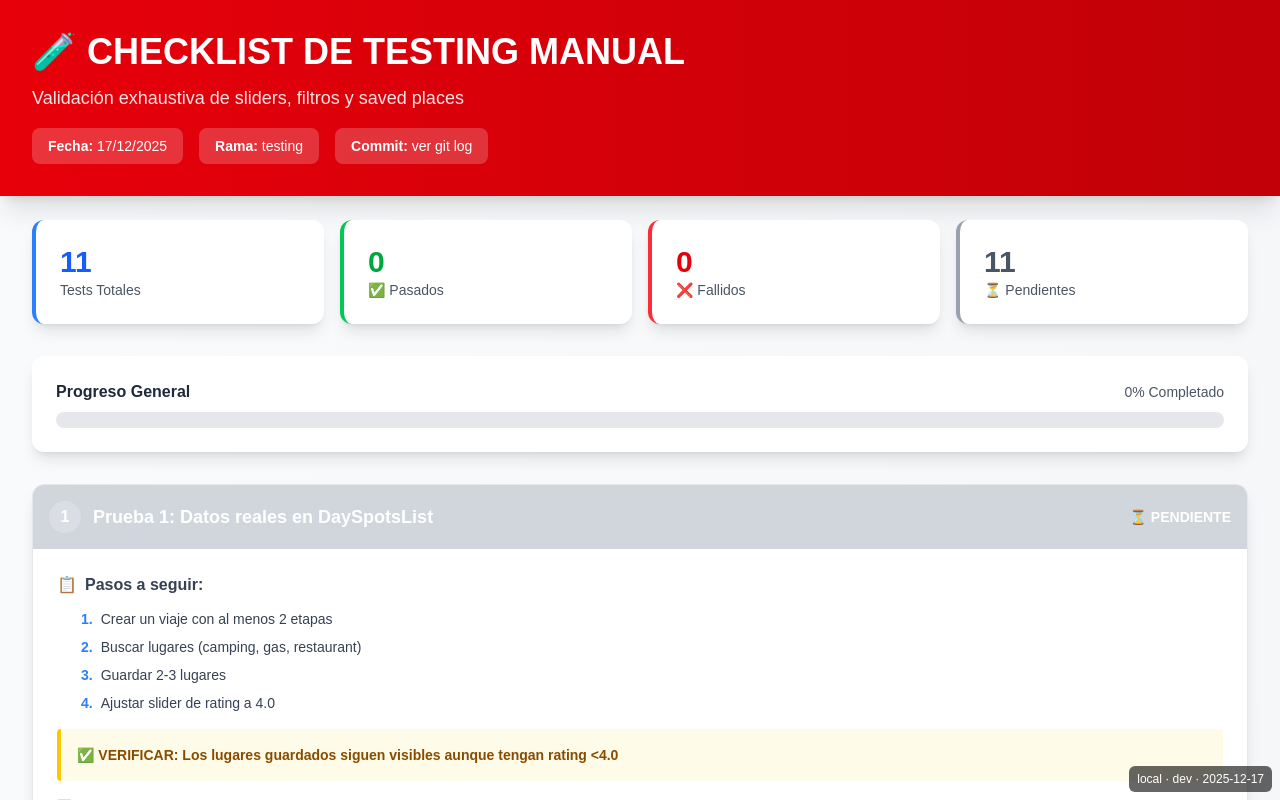
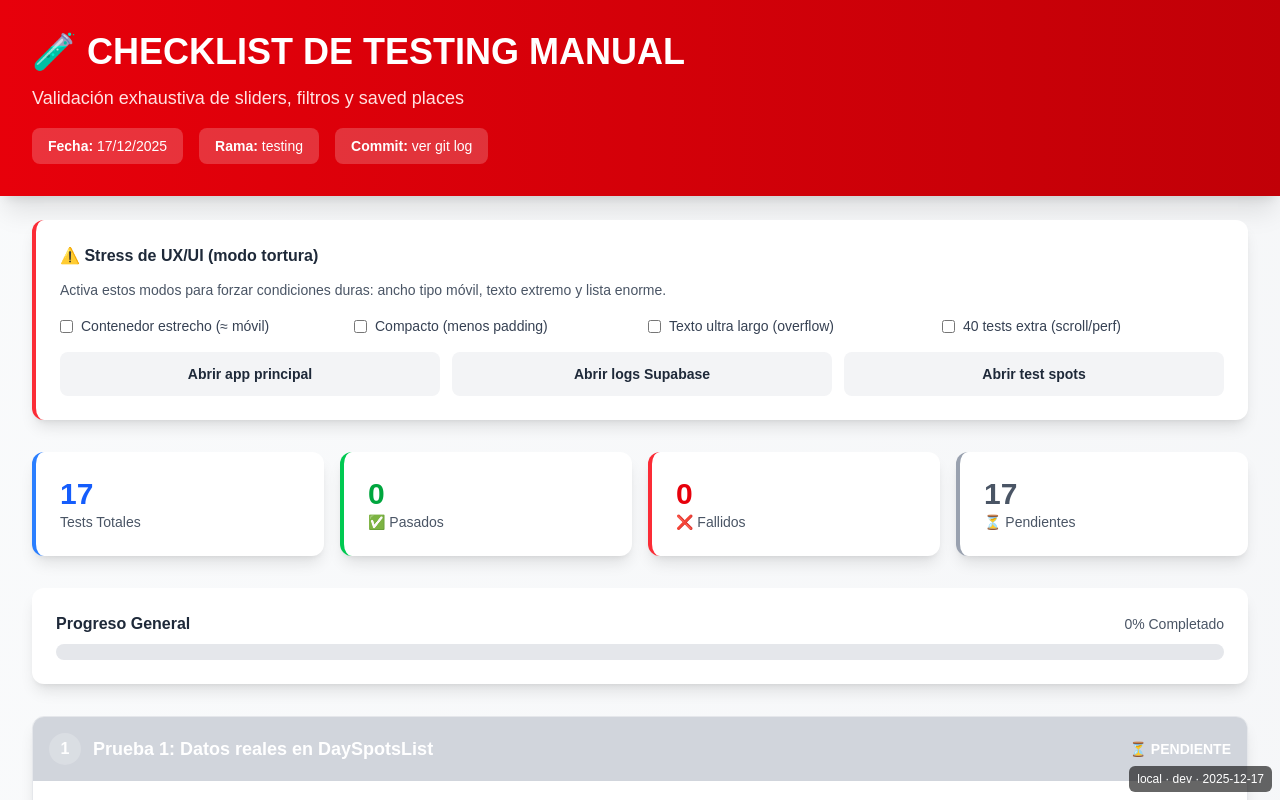
Before and after one commit to caracolazefiro-sketch/CaraColaViajes, a Next.js app: page /test-manual-checklist in a window 1280 px wide. Shown: the top 800 px of the page. Built offline with nearby package versions, Linux system fonts and the light colour scheme.

Commit message:
Expand manual checklist with stress modes + stage adjust tests

```diff
--- a/app/test-manual-checklist/page.tsx
+++ b/app/test-manual-checklist/page.tsx
@@ -1,6 +1,6 @@
 'use client';
 
-import React, { useState } from 'react';
+import React, { useMemo, useState } from 'react';
 
 interface TestItem {
     id: string;
@@ -13,7 +13,12 @@ interface TestItem {
 
 export default function TestManualChecklist() {
     const todayEs = new Date().toLocaleDateString('es-ES');
-    const [tests, setTests] = useState<TestItem[]>([
+    const [stressNarrow, setStressNarrow] = useState(false);
+    const [stressLongText, setStressLongText] = useState(false);
+    const [stressManyTests, setStressManyTests] = useState(false);
+    const [stressCompact, setStressCompact] = useState(false);
+
+    const baseTests = useMemo<TestItem[]>(() => [
         {
             id: 'test-1',
             title: 'Prueba 1: Datos reales en DaySpotsList',
@@ -148,8 +153,118 @@ export default function TestManualChecklist() {
             verification: '✅ VERIFICAR: En el segundo request hay cache hit (o fallback) y coste $0 para Places.',
             status: 'pending',
             notes: ''
+        },
+
+        // --- AJUSTE DE ETAPAS (MANDATORY) + PREFIJO INMUTABLE ---
+        {
+            id: 'stage-1',
+            title: 'Ajuste 1: Inserta parada mandatory y se ve en etapas',
+            steps: [
+                'Crear un viaje largo (>= 8 días) con kmMaximoDia bajo (ej: 250)',
+                'Ir al día 2 y usar “Ajustar parada/etapa” para fijar una parada técnica (ej: Dax)',
+                'Comprobar que el input “etapas” se actualiza y contiene esa parada (mandatory visible)',
+                'Refrescar la página (F5)'
+            ],
+            verification: '✅ VERIFICAR: La parada añadida sigue en “etapas” tras F5 y el itinerario sigue pasando por ella.',
+            status: 'pending',
+            notes: ''
+        },
+        {
+            id: 'stage-2',
+            title: 'Ajuste 2: Ajuste posterior NO borra el anterior (no se olvida Dax)',
+            steps: [
+                'Con el viaje anterior (con Dax ya insertado), ajustar otro día posterior (ej: día 6/7) a otra ciudad',
+                'Volver a revisar el día 2 y el input “etapas”',
+                'Abrir el mapa y comprobar que la ruta pasa por la parada del ajuste anterior'
+            ],
+            verification: '✅ VERIFICAR: El ajuste anterior sigue activo (itinerario y etapas), y no reaparece la parada al final ni desaparece.',
+            status: 'pending',
+            notes: ''
+        },
+        {
+            id: 'stage-3',
+            title: 'Ajuste 3: Prefijo inmutable + savedPlaces preservados',
+            steps: [
+                'Guardar 3-5 lugares en un día ANTERIOR al ajuste (día 1 o 2)',
+                'Hacer un ajuste en un día posterior (ej: día 6/7)',
+                'Volver a los días anteriores y comprobar la lista de guardados',
+                'Cambiar filtros/rating y toggles de categorías'
+            ],
+            verification: '✅ VERIFICAR: Los savedPlaces del prefijo siguen intactos y visibles; no se pierden tras ajustes posteriores.',
+            status: 'pending',
+            notes: ''
+        },
+        {
+            id: 'stage-4',
+            title: 'Ajuste 4: Nunca aparece lat,lng como “from” en el día siguiente',
+            steps: [
+                'Hacer un ajuste de parada técnica que fuerce el “pin/merge” del día (puede superar kmMaximoDia)',
+                'Mirar el día siguiente: el “from” debe ser el nombre de la ciudad ajustada',
+                'Repetir 2 veces con ajustes distintos'
+            ],
+            verification: '✅ VERIFICAR: El día siguiente empieza por nombre (ej: “Dax”), no por “43.708608,-1.051945”.',
+            status: 'pending',
+            notes: ''
+        },
+
+        // --- PLACES CACHE (CUANTIZADO) ---
+        {
+            id: 'places-q-1',
+            title: 'Places 1: Caché cuantizado (camping ~2km)',
+            steps: [
+                'En una etapa, activar Camping y esperar resultados',
+                'Mover ligeramente el centro (cambiar de día y volver, o re-seleccionar la etapa) para provocar pequeñas variaciones de center',
+                'Repetir el toggle Camping 2-3 veces',
+                'Abrir /logs-viewer-supabase y comparar keys: deberían estabilizarse (menos MISS)'
+            ],
+            verification: '✅ VERIFICAR: La segunda vez hay HIT/FALLBACK con coste $0 y la key no cambia por micro-variaciones.',
+            status: 'pending',
+            notes: ''
+        },
+        {
+            id: 'places-q-2',
+            title: 'Places 2: Rest/Súper/Gas/Turismo ~1km (calidad razonable)',
+            steps: [
+                'Activar Restaurant/Supermarket/Gas/Tourism en una etapa urbana',
+                'Repetir activación/desactivación y comparar resultados (no deben ser “de otra ciudad”)',
+                'Validar en /logs-viewer-supabase que hay HIT/FALLBACK frecuente'
+            ],
+            verification: '✅ VERIFICAR: Más hit-rate sin degradación obvia de relevancia (siguen siendo del área).',
+            status: 'pending',
+            notes: ''
         }
-    ]);
+    ], []);
+
+    const longTextSeed =
+        ' SUPER-LARGO_SIN_ESPACIOS_ABCDEFGHIJKLMNOPQRSTUVWXYZ0123456789_SUPER-LARGO_SIN_ESPACIOS_ABCDEFGHIJKLMNOPQRSTUVWXYZ0123456789';
+
+    const tests = useMemo<TestItem[]>(() => {
+        const withStress = stressLongText
+            ? baseTests.map((t) => ({
+                  ...t,
+                  title: `${t.title}${longTextSeed}`,
+                  steps: t.steps.map((s) => `${s} — ${longTextSeed}`),
+                  verification: `${t.verification} ${longTextSeed}`,
+              }))
+            : baseTests;
+
+        if (!stressManyTests) return withStress;
+
+        const extra = Array.from({ length: 40 }).map((_, i) => ({
+            id: `stress-${i + 1}`,
+            title: `Stress ${i + 1}: Scroll/overflow/perf`,
+            steps: [
+                'Alternar categorías rápidamente (camping/gas/restaurant/tourism) 10 veces',
+                'Cambiar de día 1→fin→1 rápidamente',
+                'Guardar 15+ lugares en un día y comprobar que UI no se rompe',
+            ],
+            verification: '✅ VERIFICAR: No hay scroll horizontal inesperado, ni UI congelada, ni pérdidas de estado.',
+            status: 'pending' as const,
+            notes: '',
+        }));
+
+        return [...withStress, ...extra];
+    }, [baseTests, stressLongText, stressManyTests]);
 
     const updateTestStatus = (id: string, status: 'pending' | 'pass' | 'fail') => {
         setTests(tests.map(test => test.id === id ? { ...test, status } : test));
@@ -180,6 +295,10 @@ export default function TestManualChecklist() {
     const failedTests = tests.filter(t => t.status === 'fail').length;
     const pendingTests = tests.filter(t => t.status === 'pending').length;
 
+    const pagePadding = stressCompact ? 'px-3 py-4' : 'px-8 py-6';
+    const wrapWidth = stressNarrow ? 'max-w-sm' : 'max-w-7xl';
+    const cardSpacing = stressCompact ? 'space-y-3' : 'space-y-6';
+
     return (
         <div className="min-h-screen bg-gradient-to-br from-gray-50 to-gray-100">
             {/* Header */}
@@ -200,7 +319,45 @@ export default function TestManualChecklist() {
             </div>
 
             {/* Progress Dashboard */}
-            <div className="max-w-7xl mx-auto px-8 py-6">
+            <div className={`${wrapWidth} mx-auto ${pagePadding}`}>
+                {/* Stress Controls */}
+                <div className="bg-white rounded-xl shadow-lg p-6 mb-8 border-l-4 border-red-500">
+                    <h3 className="font-bold text-gray-800 mb-3">⚠️ Stress de UX/UI (modo tortura)</h3>
+                    <p className="text-sm text-gray-600 mb-4">
+                        Activa estos modos para forzar condiciones duras: ancho tipo móvil, texto extremo y lista enorme.
+                    </p>
+                    <div className="grid grid-cols-1 md:grid-cols-4 gap-3">
+                        <label className="flex items-center gap-2 text-sm text-gray-700">
+                            <input type="checkbox" checked={stressNarrow} onChange={(e) => setStressNarrow(e.target.checked)} />
+                            Contenedor estrecho (≈ móvil)
+                        </label>
+                        <label className="flex items-center gap-2 text-sm text-gray-700">
+                            <input type="checkbox" checked={stressCompact} onChange={(e) => setStressCompact(e.target.checked)} />
+                            Compacto (menos padding)
+                        </label>
+                        <label className="flex items-center gap-2 text-sm text-gray-700">
+                            <input type="checkbox" checked={stressLongText} onChange={(e) => setStressLongText(e.target.checked)} />
+                            Texto ultra largo (overflow)
+                        </label>
+                        <label className="flex items-center gap-2 text-sm text-gray-700">
+                            <input type="checkbox" checked={stressManyTests} onChange={(e) => setStressManyTests(e.target.checked)} />
+                            40 tests extra (scroll/perf)
+                        </label>
+                    </div>
+
+                    <div className="mt-4 grid grid-cols-1 md:grid-cols-3 gap-3 text-sm">
+                        <a className="bg-gray-100 hover:bg-gray-200 text-gray-800 font-bold py-3 px-4 rounded-lg text-center" href="/" target="_blank" rel="noreferrer">
+                            Abrir app principal
+                        </a>
+                        <a className="bg-gray-100 hover:bg-gray-200 text-gray-800 font-bold py-3 px-4 rounded-lg text-center" href="/logs-viewer-supabase" target="_blank" rel="noreferrer">
+                            Abrir logs Supabase
+                        </a>
+                        <a className="bg-gray-100 hover:bg-gray-200 text-gray-800 font-bold py-3 px-4 rounded-lg text-center" href="/test-spots-search" target="_blank" rel="noreferrer">
+                            Abrir test spots
+                        </a>
+                    </div>
+                </div>
+
                 <div className="grid grid-cols-1 md:grid-cols-4 gap-4 mb-8">
                     <div className="bg-white rounded-xl shadow-lg p-6 border-l-4 border-blue-500">
                         <div className="text-3xl font-bold text-blue-600">{totalTests}</div>
@@ -237,7 +394,7 @@ export default function TestManualChecklist() {
                 </div>
 
                 {/* Test Cases */}
-                <div className="space-y-6">
+                <div className={cardSpacing}>
                     {tests.map((test, index) => (
                         <div key={test.id} className="bg-white rounded-xl shadow-lg overflow-hidden border border-gray-200">
                             {/* Test Header */}
```
